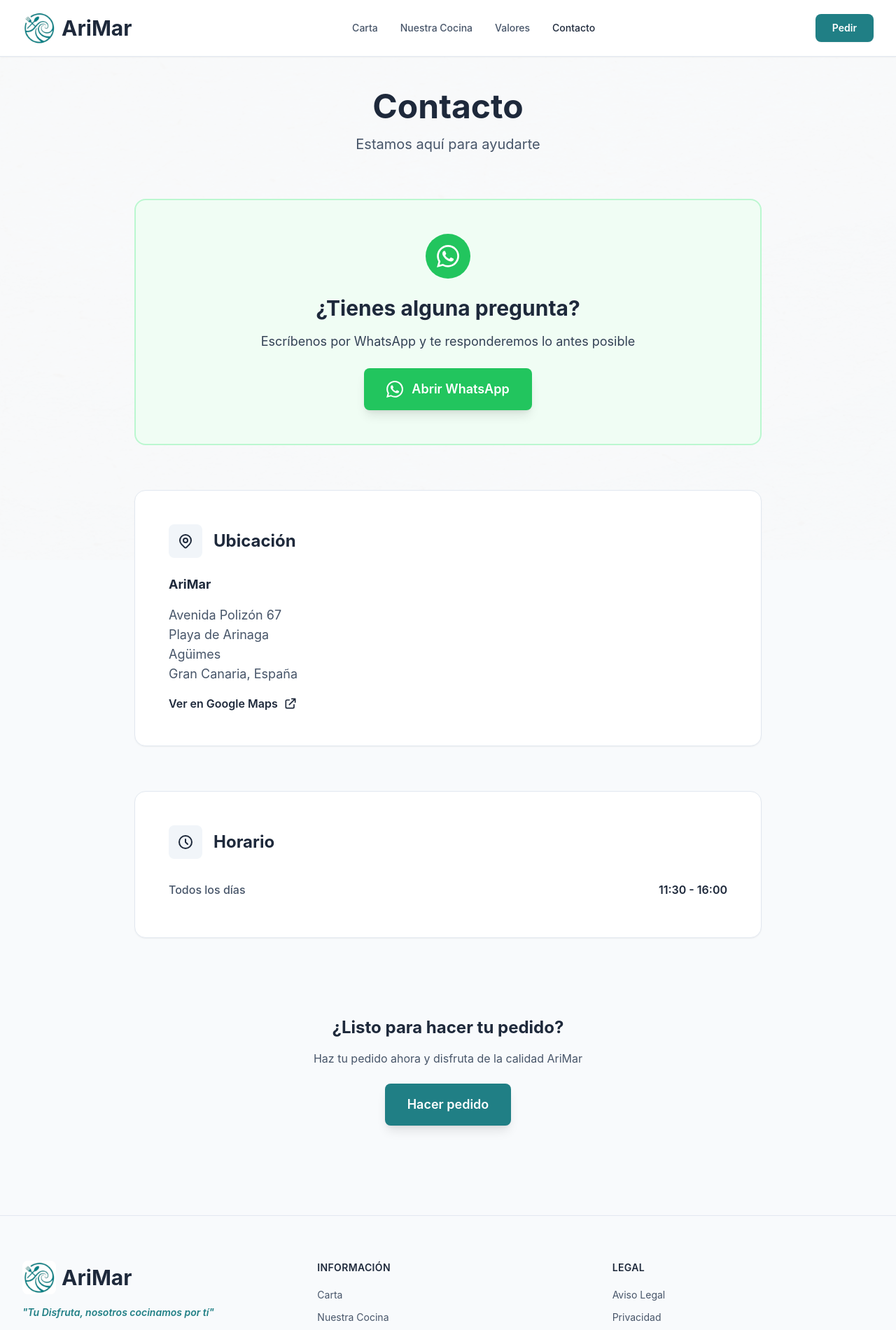
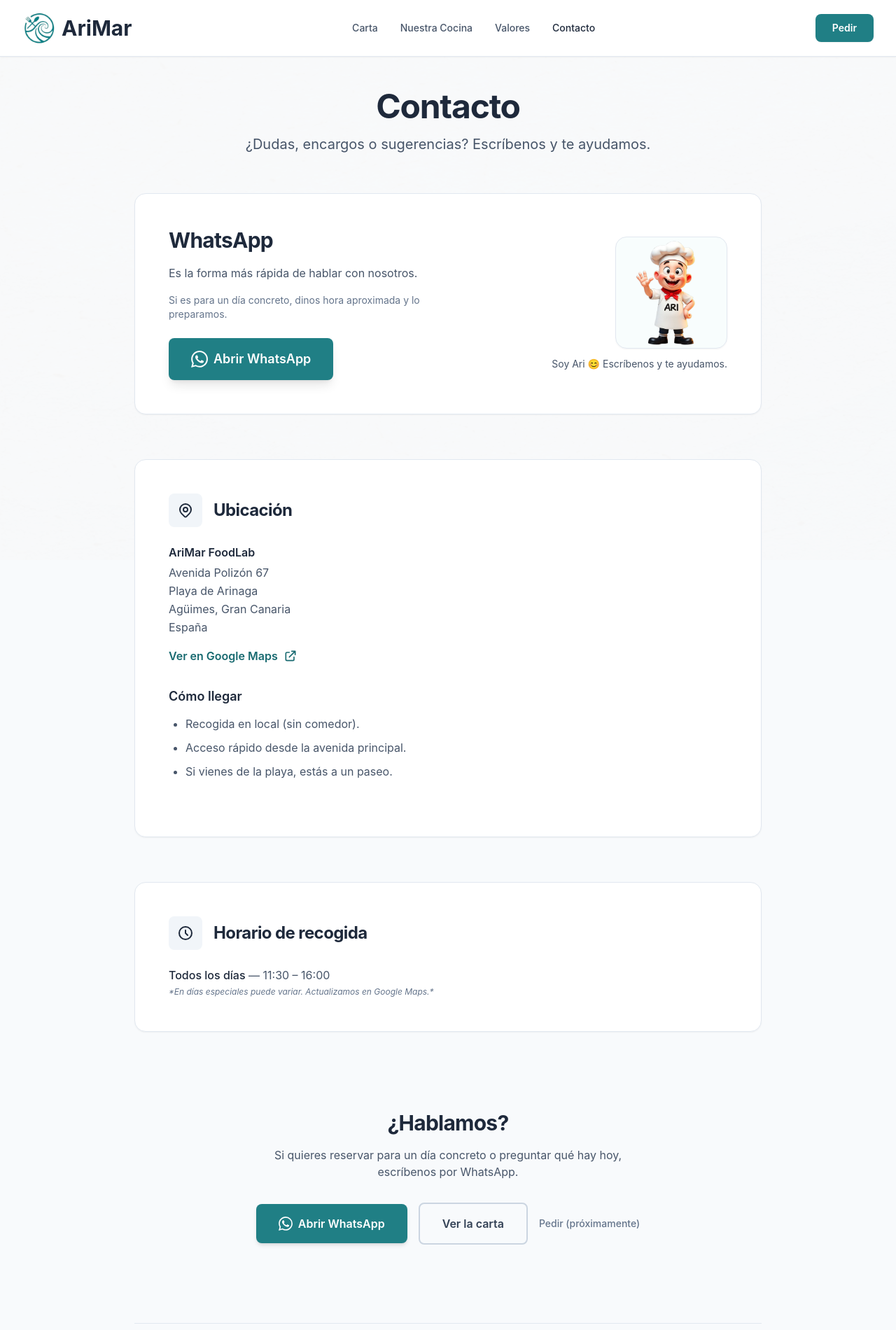
Before and after one commit to talaverilla85/ArimarWeb, a Next.js app: page /contacto in a window 1280 px wide. Shown: the top 1900 px of the page at 70% size. Built offline with nearby package versions, Linux system fonts and the light colour scheme.

Commit message:
nueva pagina de contacto

```diff
--- a/app/contacto/page.tsx
+++ b/app/contacto/page.tsx
@@ -1,130 +1,234 @@
 import type { Metadata } from 'next'
+import Image from 'next/image'
+import Link from 'next/link'
 import { getWhatsAppUrl, siteConfig } from '@/lib/siteConfig'
 
 export const metadata: Metadata = {
-  title: 'Contacto - AriMar',
-  description: 'Contacta con AriMar en Playa de Arinaga, Gran Canaria. WhatsApp, ubicación y horarios.',
+  title: 'Contacto | AriMar FoodLab – Playa de Arinaga',
+  description:
+    'Contacto de AriMar FoodLab en Playa de Arinaga (Agüimes), Gran Canaria: WhatsApp, ubicación en Google Maps, horario y cómo llegar.',
   openGraph: {
-    title: 'Contacto - AriMar',
-    description: 'Contacta con nosotros en Playa de Arinaga, Gran Canaria.',
+    title: 'Contacto | AriMar FoodLab – Playa de Arinaga',
+    description:
+      'Contacto de AriMar FoodLab en Playa de Arinaga (Agüimes), Gran Canaria: WhatsApp, ubicación en Google Maps, horario y cómo llegar.',
     type: 'website',
   },
 }
+
+// TODO: añadir mapsEmbedUrl en siteConfig para mostrar mapa embebido
+const mapsEmbedUrl = (siteConfig as { mapsEmbedUrl?: string }).mapsEmbedUrl
+
+const faqs = [
+  {
+    q: '¿Cómo hago un encargo?',
+    a: 'Escríbenos por WhatsApp indicando el día, la hora aproximada de recogida y tus preferencias. Te ayudamos a concretar.',
+  },
+  {
+    q: '¿Dónde se recoge?',
+    a: 'En el local, en Playa de Arinaga. Puedes ver la ubicación exacta y cómo llegar en Google Maps.',
+  },
+  {
+    q: '¿Incluís alérgenos en la etiqueta?',
+    a: 'Sí. Cada plato lleva etiqueta con ingredientes y alérgenos para que puedas elegir con tranquilidad.',
+  },
+]
 
 export default function ContactoPage() {
   return (
     <div className="pt-32 pb-20 px-4 sm:px-6 lg:px-8">
       <div className="max-w-4xl mx-auto">
-        <div className="text-center mb-16">
-          <h1 className="text-4xl md:text-5xl font-bold text-slate-800 mb-4">
+        {/* Hero */}
+        <header className="text-center mb-14">
+          <h1 className="text-4xl md:text-5xl font-bold text-slate-800 mb-4 tracking-tight">
             Contacto
           </h1>
           <p className="text-xl text-slate-600 max-w-2xl mx-auto">
-            Estamos aquí para ayudarte
+            ¿Dudas, encargos o sugerencias? Escríbenos y te ayudamos.
           </p>
-        </div>
+        </header>
 
-        {/* WhatsApp CTA */}
-        <section className="mb-16">
-          <div className="bg-green-50 border-2 border-green-200 rounded-2xl p-8 md:p-12 text-center">
-            <div className="w-16 h-16 bg-green-500 rounded-full flex items-center justify-center mx-auto mb-6">
-              <svg className="w-8 h-8 text-white" fill="currentColor" viewBox="0 0 24 24">
-                <path d="M17.472 14.382c-.297-.149-1.758-.867-2.03-.967-.273-.099-.471-.148-.67.15-.197.297-.767.966-.94 1.164-.173.199-.347.223-.644.075-.297-.15-1.255-.463-2.39-1.475-.883-.788-1.48-1.761-1.653-2.059-.173-.297-.018-.458.13-.606.134-.133.298-.347.446-.52.149-.174.198-.298.298-.497.099-.198.05-.371-.025-.52-.075-.149-.669-1.612-.916-2.207-.242-.579-.487-.5-.669-.51-.173-.008-.371-.01-.57-.01-.198 0-.52.074-.792.372-.272.297-1.04 1.016-1.04 2.479 0 1.462 1.065 2.875 1.213 3.074.149.198 2.096 3.2 5.077 4.487.709.306 1.262.489 1.694.625.712.227 1.36.195 1.871.118.571-.085 1.758-.719 2.006-1.413.248-.694.248-1.289.173-1.413-.074-.124-.272-.198-.57-.347m-5.421 7.403h-.004a9.87 9.87 0 01-5.031-1.378l-.361-.214-3.741.982.998-3.648-.235-.374a9.86 9.86 0 01-1.51-5.26c.001-5.45 4.436-9.884 9.888-9.884 2.64 0 5.122 1.03 6.988 2.898a9.825 9.825 0 012.893 6.994c-.003 5.45-4.437 9.884-9.885 9.884m8.413-18.297A11.815 11.815 0 0012.05 0C5.495 0 .16 5.335.157 11.892c0 2.096.547 4.142 1.588 5.945L.057 24l6.305-1.654a11.882 11.882 0 005.683 1.448h.005c6.554 0 11.89-5.335 11.893-11.893a11.821 11.821 0 00-3.48-8.413Z"/>
-              </svg>
-            </div>
-            <h2 className="text-2xl md:text-3xl font-bold text-slate-800 mb-4">
-              ¿Tienes alguna pregunta?
+        {/* Bloque WhatsApp + Ari */}
+        <section className="mb-16" aria-labelledby="whatsapp-heading">
+          <div className="bg-white rounded-2xl border border-slate-200 shadow-sm p-8 md:p-12">
+            <div className="grid grid-cols-1 md:grid-cols-2 gap-10 items-center">
+              <div>
+                <h2 id="whatsapp-heading" className="text-2xl md:text-3xl font-bold text-slate-800 mb-4 tracking-tight">
+                  WhatsApp
                 </h2>
-            <p className="text-lg text-slate-700 mb-6">
-              Escríbenos por WhatsApp y te responderemos lo antes posible
+                <p className="text-slate-600 leading-relaxed mb-4">
+                  Es la forma más rápida de hablar con nosotros.
+                </p>
+                <p className="text-slate-500 text-sm mb-6">
+                  Si es para un día concreto, dinos hora aproximada y lo preparamos.
                 </p>
                 <a
                   href={getWhatsAppUrl()}
                   target="_blank"
                   rel="noopener noreferrer"
-              className="inline-flex items-center gap-3 px-8 py-4 bg-green-500 text-white text-lg font-semibold rounded-lg hover:bg-green-600 transition-colors shadow-lg"
+                  className="inline-flex items-center gap-2 px-8 py-4 bg-primary-500 text-white text-lg font-semibold rounded-lg hover:bg-primary-600 transition-colors shadow-lg focus:outline-none focus-visible:ring-2 focus-visible:ring-primary-500 focus-visible:ring-offset-2"
                 >
-              <svg className="w-6 h-6" fill="currentColor" viewBox="0 0 24 24">
-                <path d="M17.472 14.382c-.297-.149-1.758-.867-2.03-.967-.273-.099-.471-.148-.67.15-.197.297-.767.966-.94 1.164-.173.199-.347.223-.644.075-.297-.15-1.255-.463-2.39-1.475-.883-.788-1.48-1.761-1.653-2.059-.173-.297-.018-.458.13-.606.134-.133.298-.347.446-.52.149-.174.198-.298.298-.497.099-.198.05-.371-.025-.52-.075-.149-.669-1.612-.916-2.207-.242-.579-.487-.5-.669-.51-.173-.008-.371-.01-.57-.01-.198 0-.52.074-.792.372-.272.297-1.04 1.016-1.04 2.479 0 1.462 1.065 2.875 1.213 3.074.149.198 2.096 3.2 5.077 4.487.709.306 1.262.489 1.694.625.712.227 1.36.195 1.871.118.571-.085 1.758-.719 2.006-1.413.248-.694.248-1.289.173-1.413-.074-.124-.272-.198-.57-.347m-5.421 7.403h-.004a9.87 9.87 0 01-5.031-1.378l-.361-.214-3.741.982.998-3.648-.235-.374a9.86 9.86 0 01-1.51-5.26c.001-5.45 4.436-9.884 9.888-9.884 2.64 0 5.122 1.03 6.988 2.898a9.825 9.825 0 012.893 6.994c-.003 5.45-4.437 9.884-9.885 9.884m8.413-18.297A11.815 11.815 0 0012.05 0C5.495 0 .16 5.335.157 11.892c0 2.096.547 4.142 1.588 5.945L.057 24l6.305-1.654a11.882 11.882 0 005.683 1.448h.005c6.554 0 11.89-5.335 11.893-11.893a11.821 11.821 0 00-3.48-8.413Z"/>
+                  <svg className="w-6 h-6" fill="currentColor" viewBox="0 0 24 24" aria-hidden>
+                    <path d="M17.472 14.382c-.297-.149-1.758-.867-2.03-.967-.273-.099-.471-.148-.67.15-.197.297-.767.966-.94 1.164-.173.199-.347.223-.644.075-.297-.15-1.255-.463-2.39-1.475-.883-.788-1.48-1.761-1.653-2.059-.173-.297-.018-.458.13-.606.134-.133.298-.347.446-.52.149-.174.198-.298.298-.497.099-.198.05-.371-.025-.52-.075-.149-.669-1.612-.916-2.207-.242-.579-.487-.5-.669-.51-.173-.008-.371-.01-.57-.01-.198 0-.52.074-.792.372-.272.297-1.04 1.016-1.04 2.479 0 1.462 1.065 2.875 1.213 3.074.149.198 2.096 3.2 5.077 4.487.709.306 1.262.489 1.694.625.712.227 1.36.195 1.871.118.571-.085 1.758-.719 2.006-1.413.248-.694.248-1.289.173-1.413-.074-.124-.272-.198-.57-.347m-5.421 7.403h-.004a9.87 9.87 0 01-5.031-1.378l-.361-.214-3.741.982.998-3.648-.235-.374a9.86 9.86 0 01-1.51-5.26c.001-5.45 4.436-9.884 9.888-9.884 2.64 0 5.122 1.03 6.988 2.898a9.825 9.825 0 012.893 6.994c-.003 5.45-4.437 9.884-9.885 9.884m8.413-18.297A11.815 11.815 0 0012.05 0C5.495 0 .16 5.335.157 11.892c0 2.096.547 4.142 1.588 5.945L.057 24l6.305-1.654a11.882 11.882 0 005.683 1.448h.005c6.554 0 11.89-5.335 11.893-11.893a11.821 11.821 0 00-3.48-8.413Z" />
                   </svg>
                   Abrir WhatsApp
                 </a>
               </div>
+              <div className="flex flex-col items-center md:items-end">
+                <div className="w-40 h-40 rounded-2xl bg-primary-50/30 border border-slate-200 shadow-sm flex items-center justify-center overflow-hidden">
+                  <Image
+                    src="/images/Ari.png"
+                    alt="Ari, la mascota de AriMar"
+                    width={160}
+                    height={160}
+                    className="object-contain"
+                  />
+                </div>
+                <p className="text-sm text-slate-600 mt-3 text-center md:text-right">
+                  Soy Ari 😊 Escríbenos y te ayudamos.
+                </p>
+              </div>
+            </div>
+          </div>
         </section>
 
-        {/* Ubicación */}
-        <section className="mb-16">
+        {/* Ubicación + mapa */}
+        <section className="mb-16" aria-labelledby="ubicacion-heading">
           <div className="bg-white rounded-2xl p-8 md:p-12 shadow-sm border border-slate-200">
             <div className="flex items-center mb-6">
               <div className="w-12 h-12 bg-slate-100 rounded-lg flex items-center justify-center mr-4">
-                <svg className="w-6 h-6 text-slate-800" fill="none" stroke="currentColor" viewBox="0 0 24 24">
+                <svg className="w-6 h-6 text-slate-800" fill="none" stroke="currentColor" viewBox="0 0 24 24" aria-hidden>
                   <path strokeLinecap="round" strokeLinejoin="round" strokeWidth={2} d="M17.657 16.657L13.414 20.9a1.998 1.998 0 01-2.827 0l-4.244-4.243a8 8 0 1111.314 0z" />
                   <path strokeLinecap="round" strokeLinejoin="round" strokeWidth={2} d="M15 11a3 3 0 11-6 0 3 3 0 016 0z" />
                 </svg>
               </div>
-              <h2 className="text-2xl font-bold text-slate-800">Ubicación</h2>
+              <h2 id="ubicacion-heading" className="text-2xl font-bold text-slate-800 tracking-tight">Ubicación</h2>
             </div>
-            <p className="text-lg text-slate-600 mb-4">
-              <strong className="text-slate-800">AriMar</strong>
-            </p>
-            <p className="text-lg text-slate-600 mb-4">
-              {siteConfig.address.street}
-              <br />
-              {siteConfig.address.locality}
-              <br />
-              {siteConfig.address.municipality}
-              <br />
-              {siteConfig.address.region}, {siteConfig.address.country}
+            <p className="text-slate-800 font-semibold mb-1">AriMar FoodLab</p>
+            <p className="text-slate-600 leading-relaxed mb-4">
+              {siteConfig.address.street}<br />
+              {siteConfig.address.locality}<br />
+              {siteConfig.address.municipality}, {siteConfig.address.region}<br />
+              {siteConfig.address.country}
             </p>
             <a
               href={siteConfig.mapsUrl}
               target="_blank"
               rel="noopener noreferrer"
-              className="inline-flex items-center gap-2 text-slate-800 font-semibold hover:underline"
+              className="inline-flex items-center gap-2 text-primary-600 font-semibold hover:underline focus:outline-none focus-visible:ring-2 focus-visible:ring-primary-500 focus-visible:ring-offset-2 rounded"
             >
               Ver en Google Maps
-              <svg className="w-5 h-5" fill="none" stroke="currentColor" viewBox="0 0 24 24">
+              <svg className="w-5 h-5" fill="none" stroke="currentColor" viewBox="0 0 24 24" aria-hidden>
                 <path strokeLinecap="round" strokeLinejoin="round" strokeWidth={2} d="M10 6H6a2 2 0 00-2 2v10a2 2 0 002 2h10a2 2 0 002-2v-4M14 4h6m0 0v6m0-6L10 14" />
               </svg>
             </a>
+            <h3 className="text-lg font-semibold text-slate-800 mt-8 mb-3">Cómo llegar</h3>
+            <ul className="list-disc pl-6 space-y-2 text-slate-600 leading-relaxed mb-8">
+              <li>Recogida en local (sin comedor).</li>
+              <li>Acceso rápido desde la avenida principal.</li>
+              <li>Si vienes de la playa, estás a un paseo.</li>
+            </ul>
+            {mapsEmbedUrl ? (
+              <div className="relative aspect-video rounded-2xl overflow-hidden border border-slate-200 bg-slate-100">
+                <iframe
+                  src={mapsEmbedUrl}
+                  title="Ubicación de AriMar FoodLab en Google Maps"
+                  className="absolute inset-0 w-full h-full"
+                  allowFullScreen
+                  loading="lazy"
+                  referrerPolicy="no-referrer-when-downgrade"
+                />
+              </div>
+            ) : null}
           </div>
         </section>
 
-        {/* Horario */}
-        <section className="mb-16">
+        {/* Horario de recogida */}
+        <section className="mb-16" aria-labelledby="horario-heading">
           <div className="bg-white rounded-2xl p-8 md:p-12 shadow-sm border border-slate-200">
             <div className="flex items-center mb-6">
               <div className="w-12 h-12 bg-slate-100 rounded-lg flex items-center justify-center mr-4">
-                <svg className="w-6 h-6 text-slate-800" fill="none" stroke="currentColor" viewBox="0 0 24 24">
+                <svg className="w-6 h-6 text-slate-800" fill="none" stroke="currentColor" viewBox="0 0 24 24" aria-hidden>
                   <path strokeLinecap="round" strokeLinejoin="round" strokeWidth={2} d="M12 8v4l3 3m6-3a9 9 0 11-18 0 9 9 0 0118 0z" />
                 </svg>
               </div>
-              <h2 className="text-2xl font-bold text-slate-800">Horario</h2>
+              <h2 id="horario-heading" className="text-2xl font-bold text-slate-800 tracking-tight">Horario de recogida</h2>
             </div>
-            <div className="space-y-3">
-              <div className="flex justify-between items-center py-2">
-                <span className="text-slate-600 font-medium">Todos los días</span>
-                <span className="text-slate-800 font-semibold">11:30 - 16:00</span>
+            <p className="text-slate-600 mb-1">
+              <span className="font-medium text-slate-800">Todos los días</span> — 11:30 – 16:00
+            </p>
+            <p className="text-slate-500 text-xs italic">
+              *En días especiales puede variar. Actualizamos en Google Maps.*
+            </p>
           </div>
+        </section>
+
+        {/* CTA final: ¿Hablamos? */}
+        <section className="mb-16 text-center" aria-labelledby="hablamos-heading">
+          <div className="bg-slate-50 rounded-2xl p-10 md:p-12">
+            <h2 id="hablamos-heading" className="text-2xl md:text-3xl font-bold text-slate-800 mb-4 tracking-tight">
+              ¿Hablamos?
+            </h2>
+            <p className="text-slate-600 max-w-xl mx-auto mb-8">
+              Si quieres reservar para un día concreto o preguntar qué hay hoy, escríbenos por WhatsApp.
+            </p>
+            <div className="flex flex-col sm:flex-row gap-4 justify-center items-center flex-wrap">
+              <a
+                href={getWhatsAppUrl()}
+                target="_blank"
+                rel="noopener noreferrer"
+                className="w-full sm:w-auto inline-flex justify-center items-center gap-2 px-8 py-4 bg-primary-500 text-white font-semibold rounded-lg hover:bg-primary-600 transition-colors shadow-md focus:outline-none focus-visible:ring-2 focus-visible:ring-primary-500 focus-visible:ring-offset-2"
+              >
+                <svg className="w-5 h-5" fill="currentColor" viewBox="0 0 24 24" aria-hidden>
+                  <path d="M17.472 14.382c-.297-.149-1.758-.867-2.03-.967-.273-.099-.471-.148-.67.15-.197.297-.767.966-.94 1.164-.173.199-.347.223-.644.075-.297-.15-1.255-.463-2.39-1.475-.883-.788-1.48-1.761-1.653-2.059-.173-.297-.018-.458.13-.606.134-.133.298-.347.446-.52.149-.174.198-.298.298-.497.099-.198.05-.371-.025-.52-.075-.149-.669-1.612-.916-2.207-.242-.579-.487-.5-.669-.51-.173-.008-.371-.01-.57-.01-.198 0-.52.074-.792.372-.272.297-1.04 1.016-1.04 2.479 0 1.462 1.065 2.875 1.213 3.074.149.198 2.096 3.2 5.077 4.487.709.306 1.262.489 1.694.625.712.227 1.36.195 1.871.118.571-.085 1.758-.719 2.006-1.413.248-.694.248-1.289.173-1.413-.074-.124-.272-.198-.57-.347m-5.421 7.403h-.004a9.87 9.87 0 01-5.031-1.378l-.361-.214-3.741.982.998-3.648-.235-.374a9.86 9.86 0 01-1.51-5.26c.001-5.45 4.436-9.884 9.888-9.884 2.64 0 5.122 1.03 6.988 2.898a9.825 9.825 0 012.893 6.994c-.003 5.45-4.437 9.884-9.885 9.884m8.413-18.297A11.815 11.815 0 0012.05 0C5.495 0 .16 5.335.157 11.892c0 2.096.547 4.142 1.588 5.945L.057 24l6.305-1.654a11.882 11.882 0 005.683 1.448h.005c6.554 0 11.89-5.335 11.893-11.893a11.821 11.821 0 00-3.48-8.413Z" />
+                </svg>
+                Abrir WhatsApp
+              </a>
+              <Link
+                href="/carta"
+                className="w-full sm:w-auto inline-flex justify-center px-8 py-4 border-2 border-slate-300 text-slate-700 font-semibold rounded-lg hover:border-slate-400 hover:bg-slate-50 transition-colors focus:outline-none focus-visible:ring-2 focus-visible:ring-slate-400 focus-visible:ring-offset-2"
+              >
+                Ver la carta
+              </Link>
+              <Link
+                href="/proximamente"
+                className="text-slate-500 text-sm font-medium hover:text-slate-700 hover:underline focus:outline-none focus-visible:ring-2 focus-visible:ring-primary-500 focus-visible:ring-offset-2 rounded"
+              >
+                Pedir (próximamente)
+              </Link>
             </div>
           </div>
         </section>
 
-        {/* CTA */}
-        <div className="text-center bg-slate-50 rounded-2xl p-12">
-          <h2 className="text-2xl font-bold text-slate-800 mb-4">
-            ¿Listo para hacer tu pedido?
+        {/* SEO: texto indexable + FAQ */}
+        <section className="pt-8 border-t border-slate-200" aria-labelledby="seo-heading">
+          <h2 id="seo-heading" className="text-2xl font-bold text-slate-800 mb-6 tracking-tight">
+            Comida para llevar en Playa de Arinaga
           </h2>
-          <p className="text-slate-600 mb-6">
-            Haz tu pedido ahora y disfruta de la calidad AriMar
+          <p className="text-slate-600 leading-relaxed mb-10 max-w-3xl">
+            AriMar FoodLab es tu punto de comida casera para llevar en Playa de Arinaga, Agüimes (Gran Canaria). Recogida en local: sin comedor, todo pensado para llevártelo. Puedes escribirnos por WhatsApp para consultar la carta del día, reservar para una hora concreta o resolver dudas. La carta rota a diario según producción y temporada; cada plato lleva etiqueta con ingredientes y alérgenos. Estamos en Avenida Polizón 67. Horario de recogida todos los días de 11:30 a 16:00; para ubicación exacta y cómo llegar, consulta Google Maps.
           </p>
-          <a
-            href="/proximamente"
-            className="inline-block px-8 py-4 bg-primary-500 text-white text-lg font-semibold rounded-lg hover:bg-primary-600 transition-colors shadow-lg"
-          >
-            Hacer pedido
-          </a>
-        </div>
+          <ul className="space-y-6 list-none pl-0">
+            {faqs.map((faq) => (
+              <li key={faq.q} className="border-b border-slate-200 pb-6 last:border-0">
+                <h3 className="text-base font-semibold text-slate-800 mb-2">
+                  {faq.q}
+                </h3>
+                <p className="text-slate-600 text-sm leading-relaxed">
+                  {faq.q === '¿Dónde se recoge?' ? (
+                    <>
+                      En el local, en Playa de Arinaga. Puedes ver la ubicación exacta y cómo llegar en{' '}
+                      <a href={siteConfig.mapsUrl} target="_blank" rel="noopener noreferrer" className="text-primary-600 font-medium hover:underline">
+                        Google Maps
+                      </a>.
+                    </>
+                  ) : (
+                    faq.a
+                  )}
+                </p>
+              </li>
+            ))}
+          </ul>
+        </section>
       </div>
     </div>
   )
```
Lines whose indentation alone changed are shown as unchanged.
